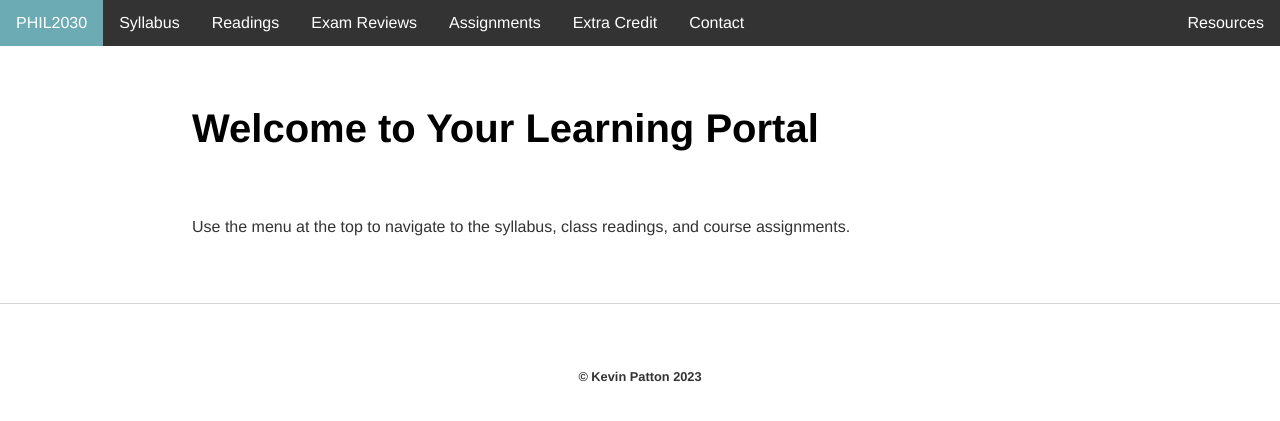
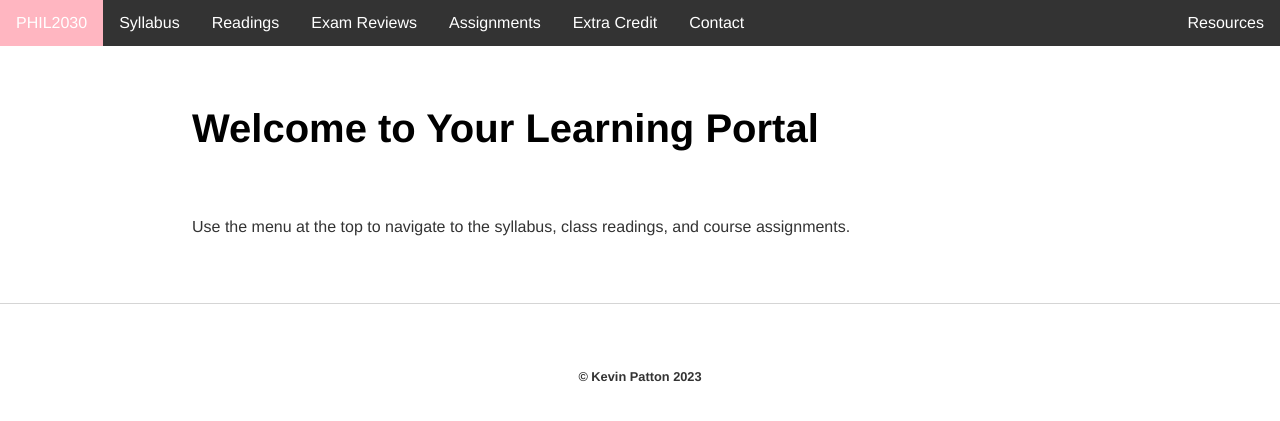
Before and after one commit to kevinjpatton/kevinjpatton.github.io, a Jekyll site: the page built from teaching/phil_2030/index.html, in a window 1280 px wide. Shown: the top 421 px of the page. Built offline with Jekyll 4.4.1, drawn with Linux system fonts in a browser that asks for light colours; Markdown is read by kramdown in place of the engine named in the settings.

Commit message:
Update 2030.html

```diff
--- a/_layouts/2030.html
+++ b/_layouts/2030.html
@@ -32,7 +32,7 @@
 
         ul.topnav li a.active,
         ul.topnav li a:hover:not(.active) {
-            background-color: #6cabb4;
+            background-color: #FFB6C1;
         }
 
         @media screen and (max-width: 600px) {
```
